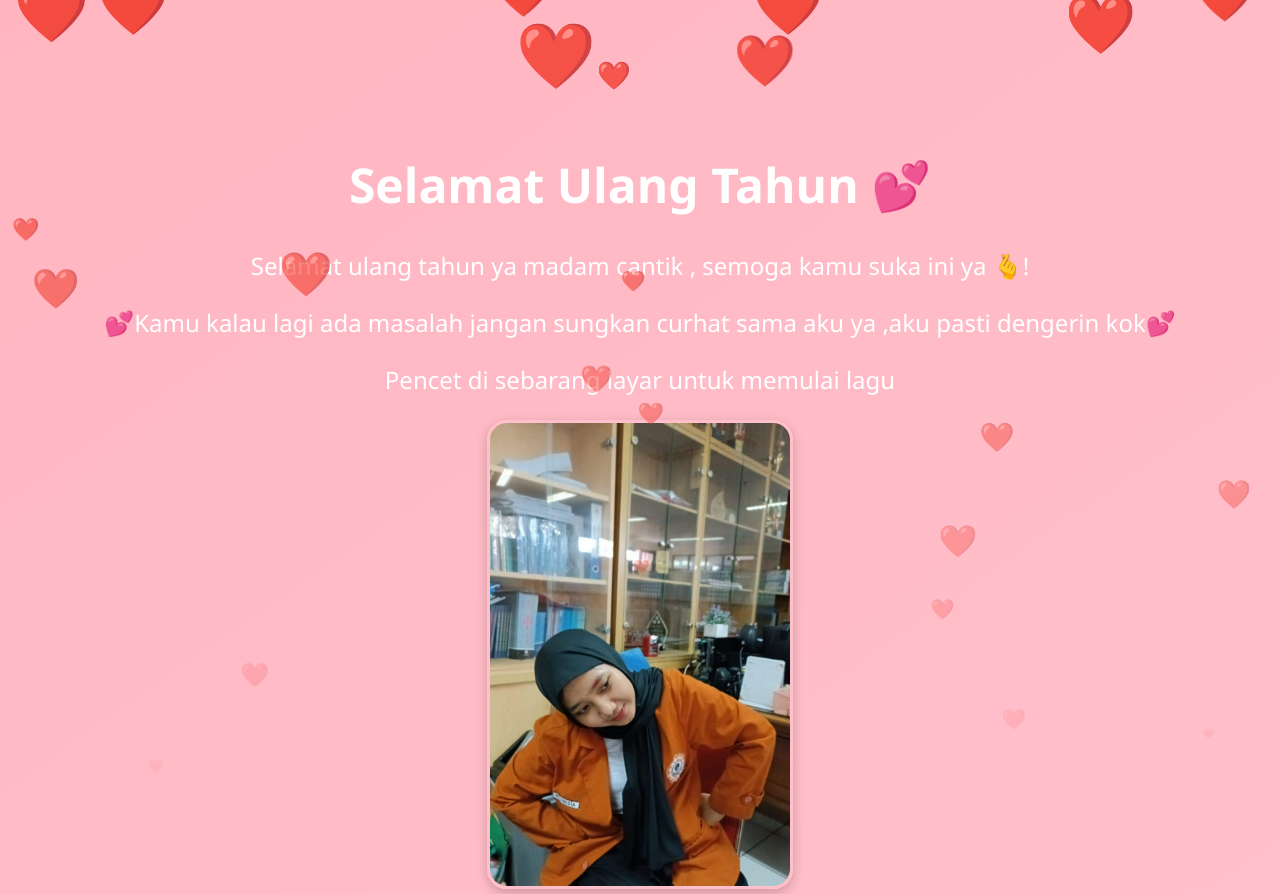
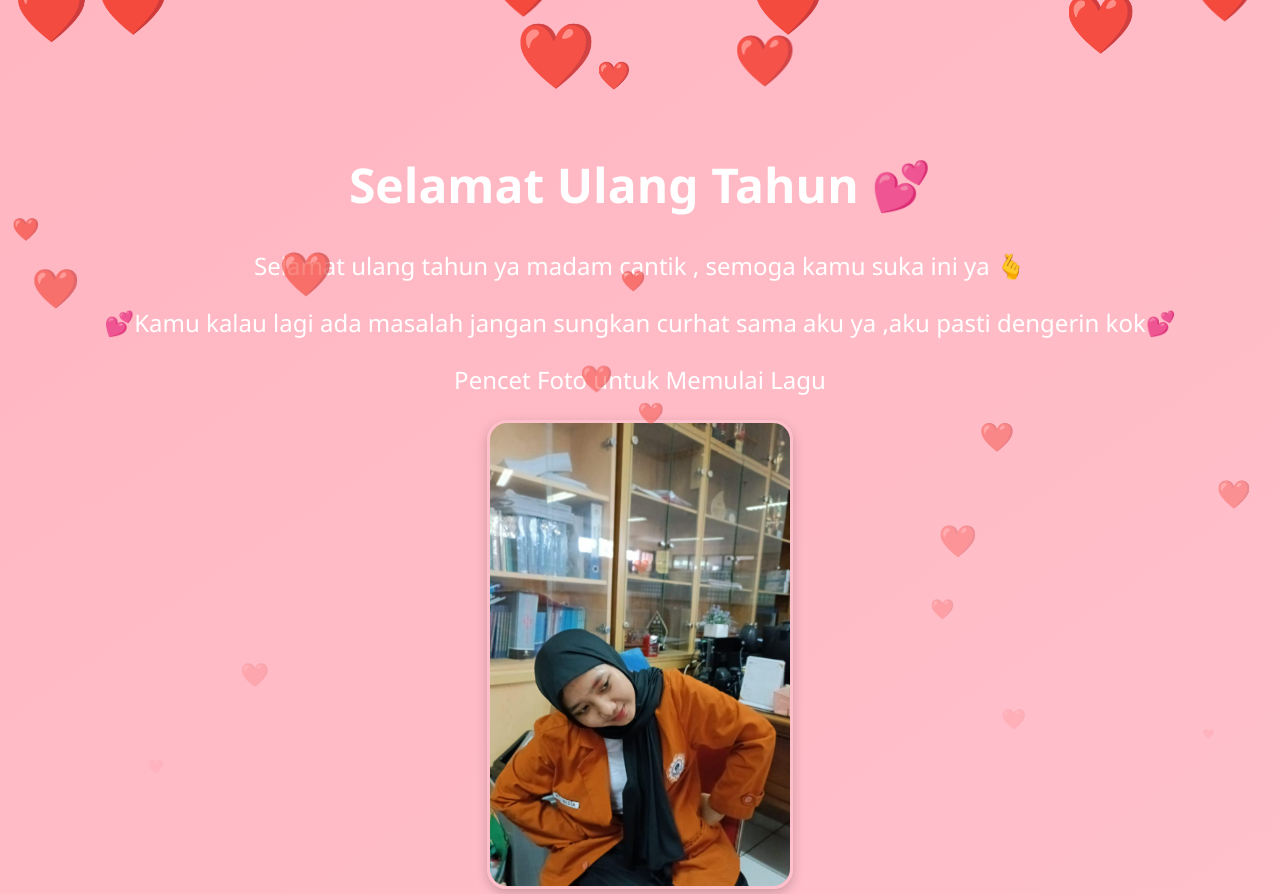
Before and after one commit to 512pbh/madamnissa, a plain HTML site: page index.html in a window 1280 px wide. Drawn offline with Linux system fonts and the light colour scheme.

Commit message:
Update index.html
Signed-off-by: 512pbh <evandut512@gmail.com>

```diff
--- a/index.html
+++ b/index.html
@@ -104,9 +104,9 @@
 
   <div class="container">
     <h1>Selamat Ulang Tahun 💕</h1>
-    <p>Selamat ulang tahun ya madam cantik , semoga kamu suka ini ya 🫰!</p>
+    <p>Selamat ulang tahun ya madam cantik , semoga kamu suka ini ya 🫰</p>
     <p>💕Kamu kalau lagi ada masalah jangan sungkan curhat sama aku ya ,aku pasti dengerin kok💕</p>
-    <p>Pencet di sebarang layar untuk memulai lagu</p>
+    <p>Pencet Foto untuk Memulai Lagu</p>
     <img src="foto nissa.jpg">
 
     <audio id="lagu" muted autoplay loop>
```
